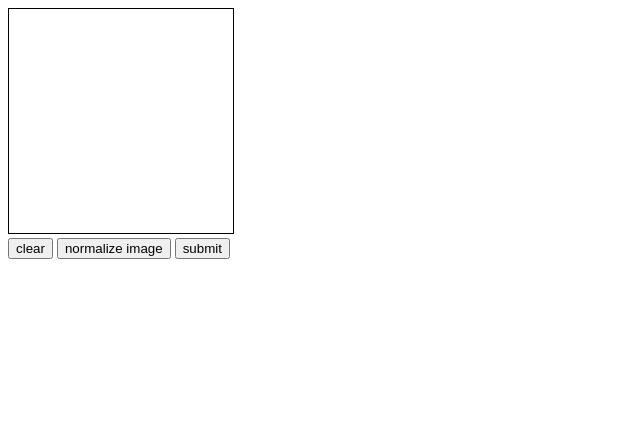
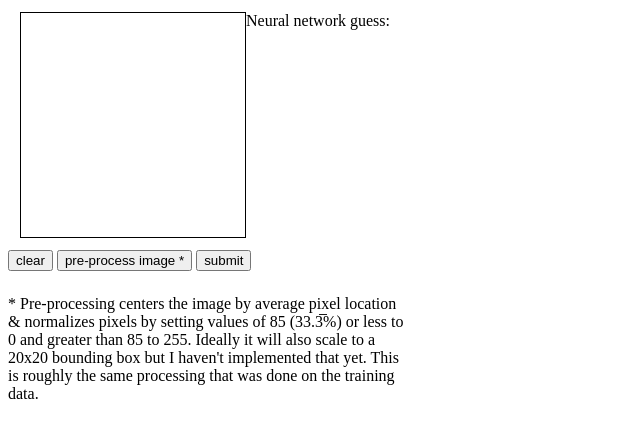
Before and after one commit to edaniels2/neural-network-mnist-digits, a website: page index.html in a window 1280 px wide. Shown: the whole page, without its empty margins (0-640 px from the left). Drawn offline with Linux system fonts and the light colour scheme.

Commit message:
retrain 24x16 network

```diff
--- a/index.html
+++ b/index.html
@@ -8,6 +8,24 @@
     canvas {
       width: 224px;
       border: 1px solid black;
+    }
+
+    div.canvas-container {
+      display: flex;
+      margin: 12px;
+    }
+
+    div.col {
+      flex-direction: column;
+    }
+
+    span.guess {
+      font-size: xx-large;
+    }
+
+    div.info {
+      margin-top: 24px;
+      width: 400px;
     }
   </style>
   <script>
@@ -57,7 +75,7 @@
       fetch('/evaluate', { method: 'POST', body: bwImage })
         .then(res => res.json())
         .then(json => {
-          const outputDiv = document.querySelector('span.label');
+          const outputDiv = document.querySelector('span.guess');
           outputDiv.textContent = json.result.label;
           console.log(json.result.label, json);
         });
@@ -80,7 +98,7 @@
       for (let iy = 0; iy < 28; iy++) {
         for (let ix = 0; ix < 28; ix++) {
           const offset = 28 * iy + ix;
-          if (bwImage[offset] > 51) { // 20%
+          if (bwImage[offset] > 85) { // 33.3̅%
             max.x = Math.max(max.x, ix);
             max.y = Math.max(max.y, iy);
             min.x = Math.min(min.x, ix);
@@ -115,7 +133,7 @@
     }
 
     function clearCanvas() {
-      const outputDiv = document.querySelector('span.label');
+      const outputDiv = document.querySelector('span.guess');
       outputDiv.textContent = '';
       ctx.clearRect(0, 0, 28, 28);
     }
@@ -139,14 +157,23 @@
 </head>
 <!-- <body onload="viewImage()"> -->
 <body onload="initCanvas()">
-  <div>
+  <div class="canvas-container">
     <canvas height="28" width="28"></canvas>
-    <span class="label"></span>
+    <div class="col">
+      <span>Neural network guess:</span>
+      <br>
+      <span class="guess"></span>
+    </div>
   </div>
   <div>
     <button onclick="clearCanvas()">clear</button>
-    <button onclick="processImage()">normalize image</button>
+    <button onclick="processImage()">pre-process image *</button>
     <button onclick="submit()">submit</button>
+    <div class="info">* Pre-processing centers the image by average pixel location & normalizes pixels
+      by setting values of 85 (33.3̅%) or less to 0 and greater than 85 to 255. Ideally it will also
+      scale to a 20x20 bounding box but I haven't implemented that yet. This is roughly the same
+      processing that was done on the training data.
+    </div>
   </div>
 </body>
 </html>
--- a/meta-parameters.js
+++ b/meta-parameters.js
@@ -1,5 +1,5 @@
 const INPUT_SIZE = 28 * 28;
-const HIDDEN_LAYERS = [48, 32];
+const HIDDEN_LAYERS = [24, 16];
 const OUTPUTS = [0, 1, 2, 3, 4, 5, 6, 7, 8, 9];
 
 const TRAIN_ROUNDS = 100;
--- a/train.js
+++ b/train.js
@@ -7,6 +7,7 @@ const sqlite3 = require('sqlite3');
 const EPOCHS = Math.floor(60000 / p.TRAIN_BATCH_SIZE);
 const n = new Network(p.INPUT_SIZE, p.HIDDEN_LAYERS, p.OUTPUTS);
 
+// trying to resume training on existing parameters always seems to increase the error rate, probably a bug somewhere
 // n.loadParams().then(() => {
   mnist.open();
   train();
```
Also changed, not shown: 1 other file.
